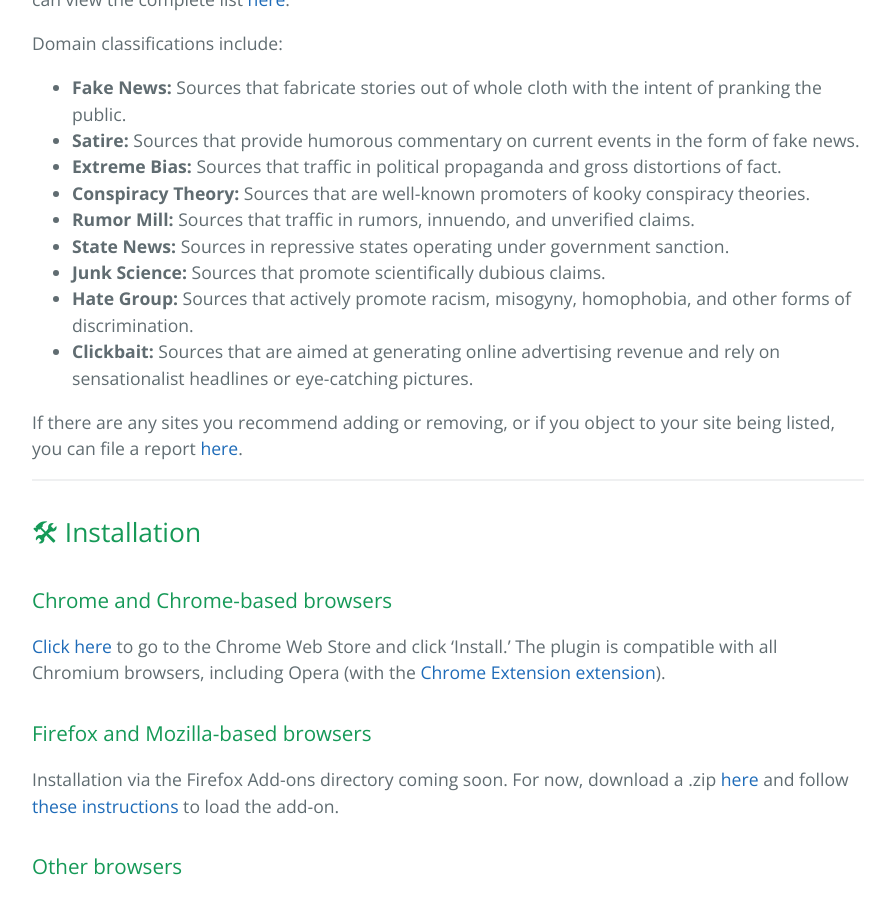
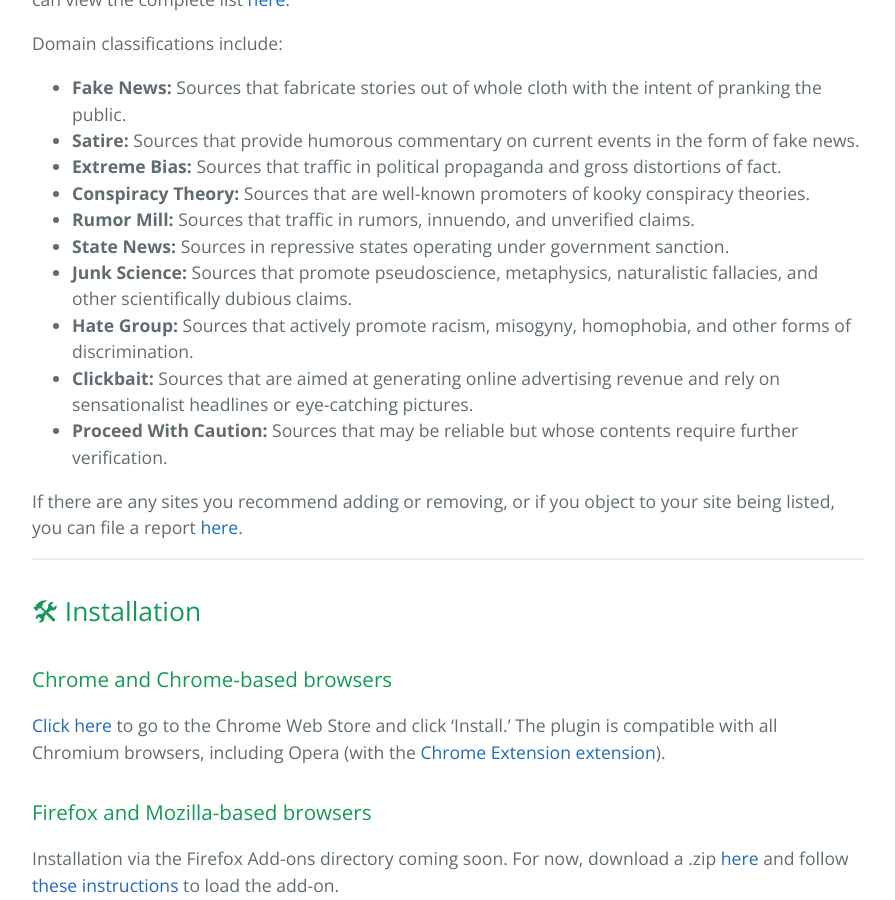
Before and after one commit to selfagency/bs-detector, a Jekyll site: the page built from docs/index.html, in a window 1280 px wide and 900 px high, scrolled down 740 px. Shown: the whole window, without its empty margins (192-1087 px from the left). Built offline with Jekyll 4.4.1, drawn with Linux system fonts in a browser that asks for light colours; the list of posts is cut into pages by our own code.

```diff
--- a/docs/_includes/content.md
+++ b/docs/_includes/content.md
@@ -12,9 +12,10 @@ Domain classifications include:
 -   **Conspiracy Theory:** Sources that are well-known promoters of kooky conspiracy theories.
 -   **Rumor Mill:** Sources that traffic in rumors, innuendo, and unverified claims.
 -   **State News:** Sources in repressive states operating under government sanction.
--   **Junk Science:** Sources that promote scientifically dubious claims.
+-   **Junk Science:** Sources that promote pseudoscience, metaphysics, naturalistic fallacies, and other scientifically dubious claims.
 -   **Hate Group:** Sources that actively promote racism, misogyny, homophobia, and other forms of discrimination.
 -   **Clickbait:** Sources that are aimed at generating online advertising revenue and rely on sensationalist headlines or eye-catching pictures.
+-   **Proceed With Caution:** Sources that may be reliable but whose contents require further verification.
 
 If there are any sites you recommend adding or removing, or if you object to your site being listed, you can file a report [here](https://github.com/selfagency/bs-detector/issues/53).
 
```
Also changed, not shown: README.md.
